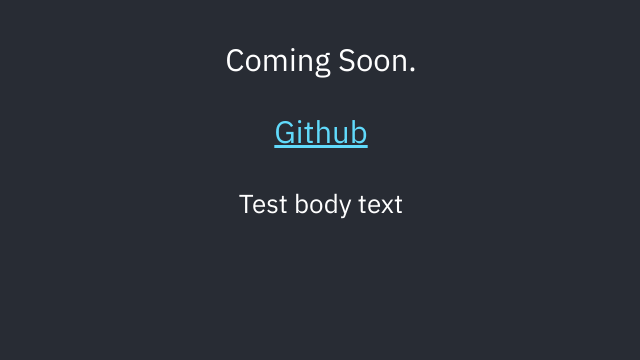
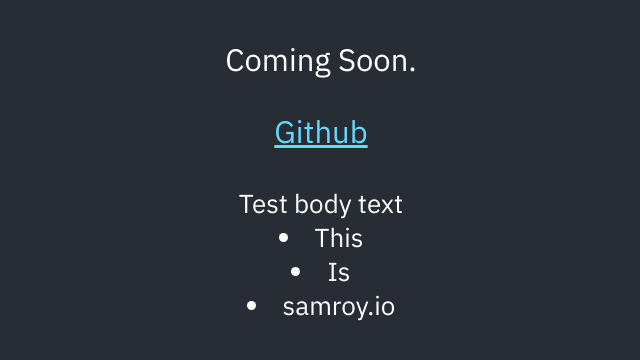
Before and after one commit to SamRoyDev/samroyio-website, a React (Create React App) app: page / in a window 1280 px wide. Shown: the top 360 px of the page, without its empty margins (319-959 px from the left). Built offline with nearby package versions, Linux system fonts and the light colour scheme.

Commit message:
adding content, 80vw body

```diff
--- a/src/App.css
+++ b/src/App.css
@@ -28,6 +28,7 @@
 .App-body {
   background-color: #282c34;
   min-height: 80vh;
+  min-width: 80vw;
   display: flex;
   flex-direction: column;
   align-items: center;
--- a/src/App.js
+++ b/src/App.js
@@ -20,6 +20,9 @@
       <div className="App-body">
         <p>
           Test body text
+          <li>This</li>
+          <li>Is</li>
+          <li>samroy.io</li>
         </p>
       </div>
     </div>
```
